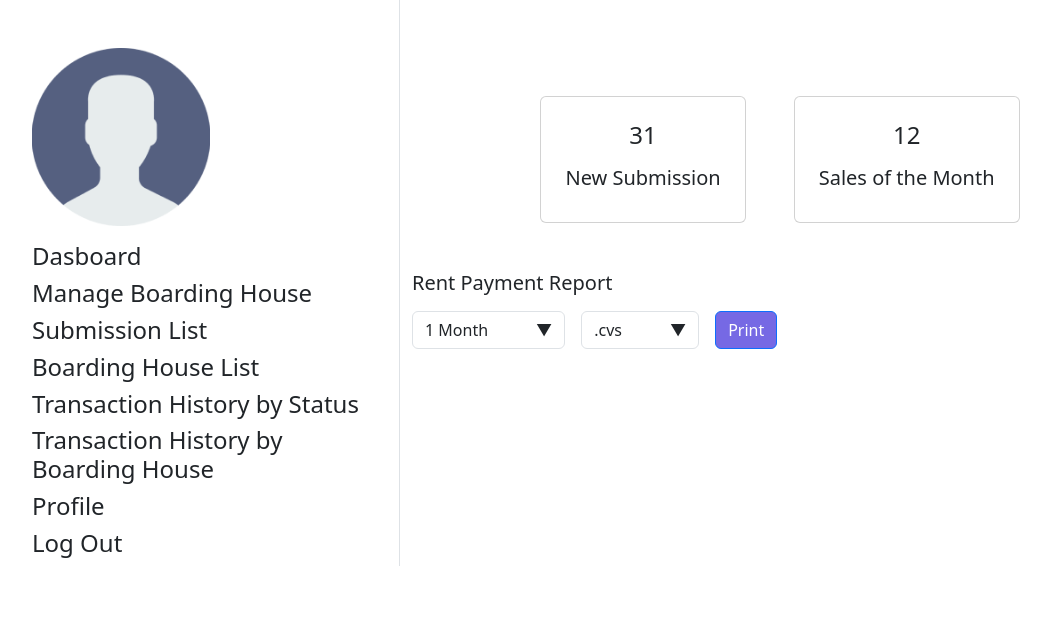
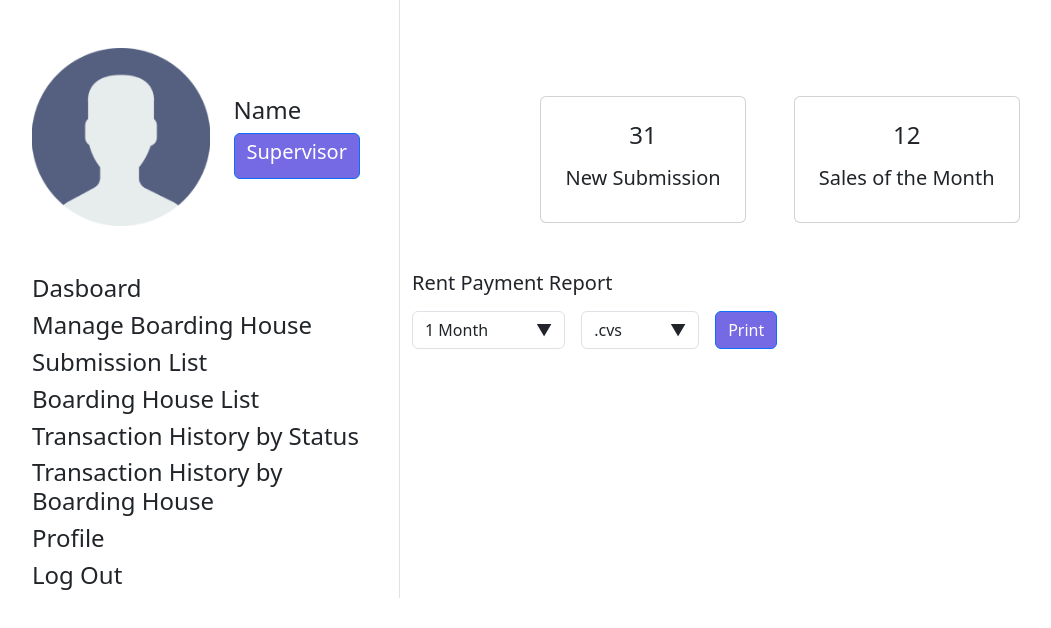
Before and after one commit to Alta-Immersive-Capstone-Project/FrontEnd_Admin, a React (Create React App) app: page / in a window 1280 px wide. Shown: the top 628 px of the page, without its empty margins (50-1101 px from the left). Built offline with nearby package versions, Linux system fonts and the light colour scheme.

Commit message:
tambah-btn-spv

```diff
--- a/src/pages/DasboardAdmin.jsx
+++ b/src/pages/DasboardAdmin.jsx
@@ -23,8 +23,16 @@ export default function DasboardAdmin() {
       <div className="container">
         <div className="row">
           <div className="col-4 border-end">
-            <img src={user} alt="User" className="mt-5 w-50" />
-            <div className="mt-3">
+            <div className="mt-5 d-flex gap-4">
+              <img src={user} alt="User" className="w-50" />
+              <div className="mt-5">
+                <h4>Name</h4>
+                <Button className="btnPrint">
+                  <h5>Supervisor</h5>
+                </Button>
+              </div>
+            </div>
+            <div className="mt-5">
               <h4>Dasboard</h4>
               <h4>Manage Boarding House</h4>
               <h4>Submission List</h4>
```
